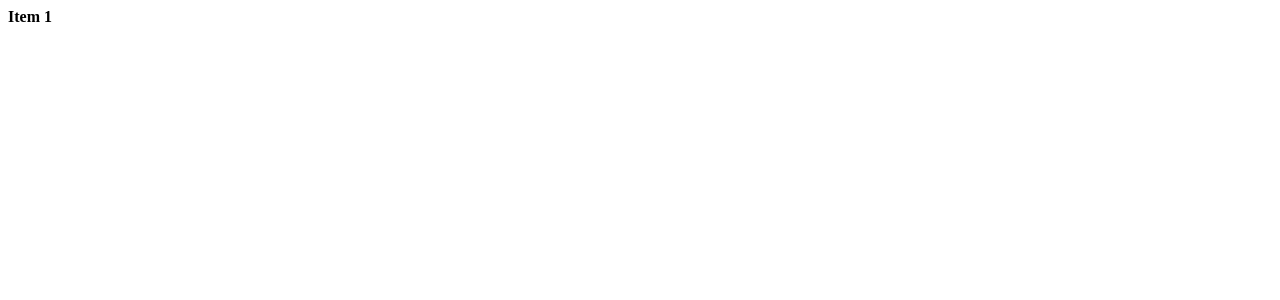
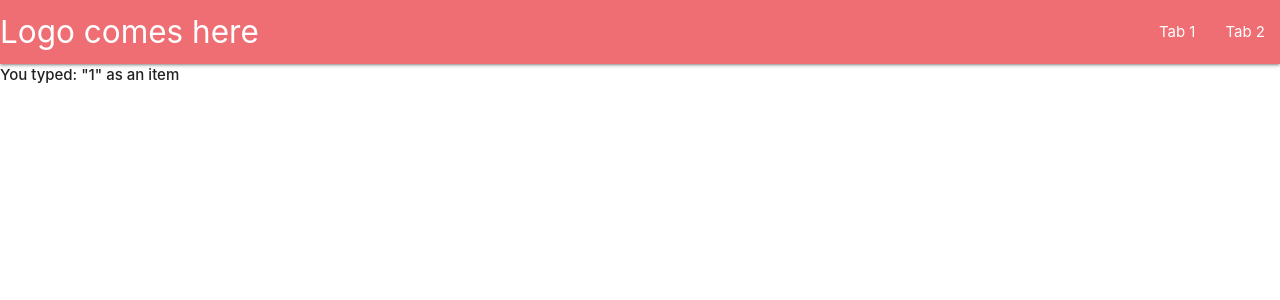
Before and after one commit to MarcoDeKo/PandaChef, a Django app: page /1 in a window 1280 px wide. Before the commit the part shown is almost empty. Shown: the top 300 px of the page. Run offline with Django 3.2, Linux system fonts and the light colour scheme.

Commit message:
Materlize up and running

```diff
--- /dev/null
+++ b/cookbook/templates/cookbook/_layout.html
@@ -0,0 +1,18 @@
+<!DOCTYPE html>
+  <html>
+    <head>
+        {% load static %}
+        <!-- Compiled and minified CSS -->
+        <link rel="stylesheet" href="https://cdnjs.cloudflare.com/ajax/libs/materialize/1.0.0/css/materialize.min.css">
+        <!--Import Google Icon Font-->
+        <link rel="stylesheet" href="https://fonts.googleapis.com/icon?family=Material+Icons" >
+        <!--Let browser know website is optimized for mobile-->
+        <meta name="viewport" content="width=device-width, initial-scale=1.0"/>
+    </head>
+    <body>
+        {% block content%}
+        {% endblock %}
+        <!-- Compiled and minified JavaScript for Materialize CSS -->
+        <script src="https://cdnjs.cloudflare.com/ajax/libs/materialize/1.0.0/js/materialize.min.js"></script>
+    </body>
+  </html>
--- /dev/null
+++ b/cookbook/templates/cookbook/index.html
@@ -0,0 +1,16 @@
+{% extends "cookbook/_layout.html" %}
+
+{% block content %}
+<nav>
+    <div class="nav-wrapper">
+        <a href="#" class="brand-logo">Logo comes here</a>
+        <ul id="nav-mobile" class="right hide-on-med-and-down">
+                <li><a href="">Tab 1</a></li>
+                <li><a href="">Tab 2</a></li>
+        </ul>
+    </div>
+</nav>
+{% block body%}
+{% endblock %}
+
+{% endblock %}
--- a/cookbook/templates/cookbook/item.html
+++ b/cookbook/templates/cookbook/item.html
@@ -1,10 +1,5 @@
-<!DOCTYPE html>
-<html>
-    <head>
-        <meta charset="utf-8" />
-        <title>Welcome</title>
-    </head>
-    <body>
-        <strong>Item {{ name }}</strong>
-    </body>
-</html>
+{% extends "cookbook/index.html" %}
+
+{% block body %}
+<strong>You typed: "{{ name }}" as an item</strong>
+{% endblock %}
```
Also changed, not shown: cookbook/templates/cookbook/home.html (+5 -10 lines).
